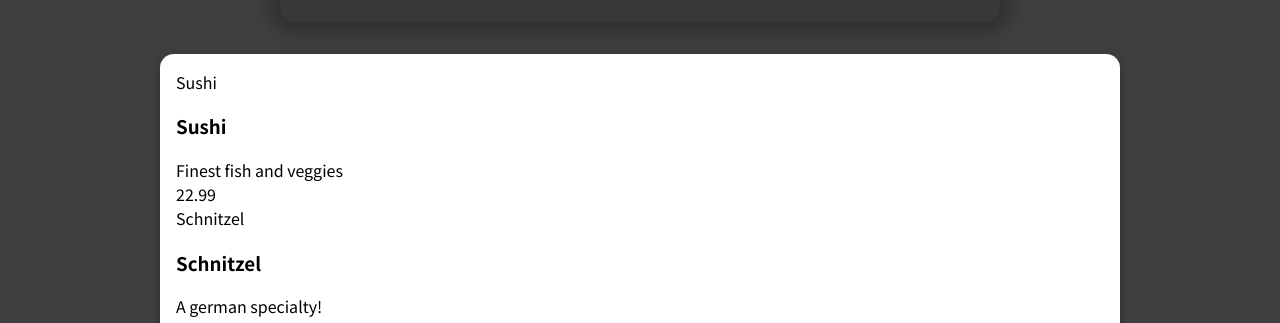
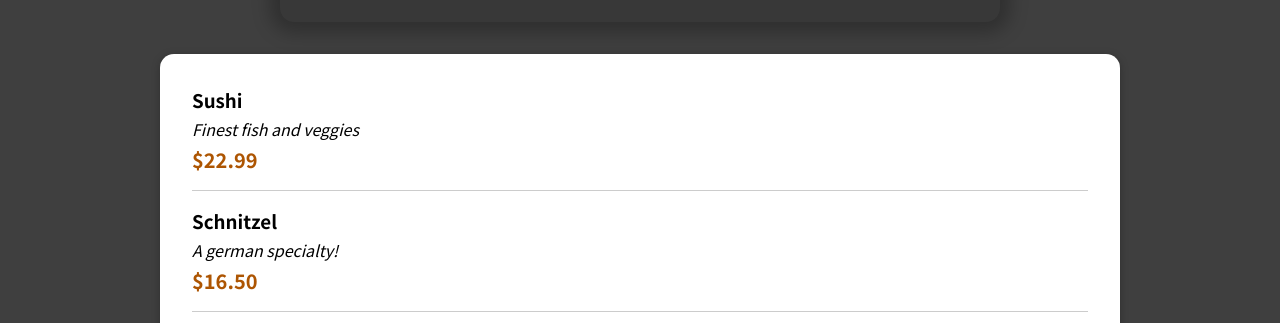
Before and after one commit to Aaront028/foodorder, a React (Create React App) app: page / in a window 1280 px wide. Shown: the part 451-774 px from the top of the page. Built offline with nearby package versions, Linux system fonts and the light colour scheme.

Commit message:
MealItem css

```diff
--- a/src/components/Meals/MealItem.js
+++ b/src/components/Meals/MealItem.js
@@ -2,13 +2,17 @@ import React from 'react'
 import classes from './MealItem.module.css'
 
 function MealItem(props) {
+  const price = `$${props.price.toFixed(2)}`
+
   return (
-    <>
-      <div className={classes.meal}>{props.name}</div>
-      <h3 className={classes.meal}>{props.name}</h3>
-      <div className={classes.description}>{props.description}</div>
-      <div className={classes.price}>{props.price}</div>
-    </>
+    <li className={classes.meal}>
+      <div>
+        <h3>{props.name}</h3>
+        <div className={classes.description}>{props.description}</div>
+        <div className={classes.price}>{price}</div>
+      </div>
+      <div></div>
+    </li>
   )
 }
 
--- a/src/components/Meals/MealItem.module.css
+++ b/src/components/Meals/MealItem.module.css
@@ -0,0 +1,22 @@
+.meal {
+  display: flex;
+  justify-content: space-between;
+  margin: 1rem;
+  padding-bottom: 1rem;
+  border-bottom: 1px solid #ccc;
+}
+
+.meal h3 {
+  margin: 0 0 0.25rem 0;
+}
+
+.description {
+  font-style: italic;
+}
+
+.price {
+  margin-top: 0.25rem;
+  font-weight: bold;
+  color: #ad5502;
+  font-size: 1.25rem;
+}
```
Also changed, not shown: src/components/Meals/MealItemForm.js (added).
